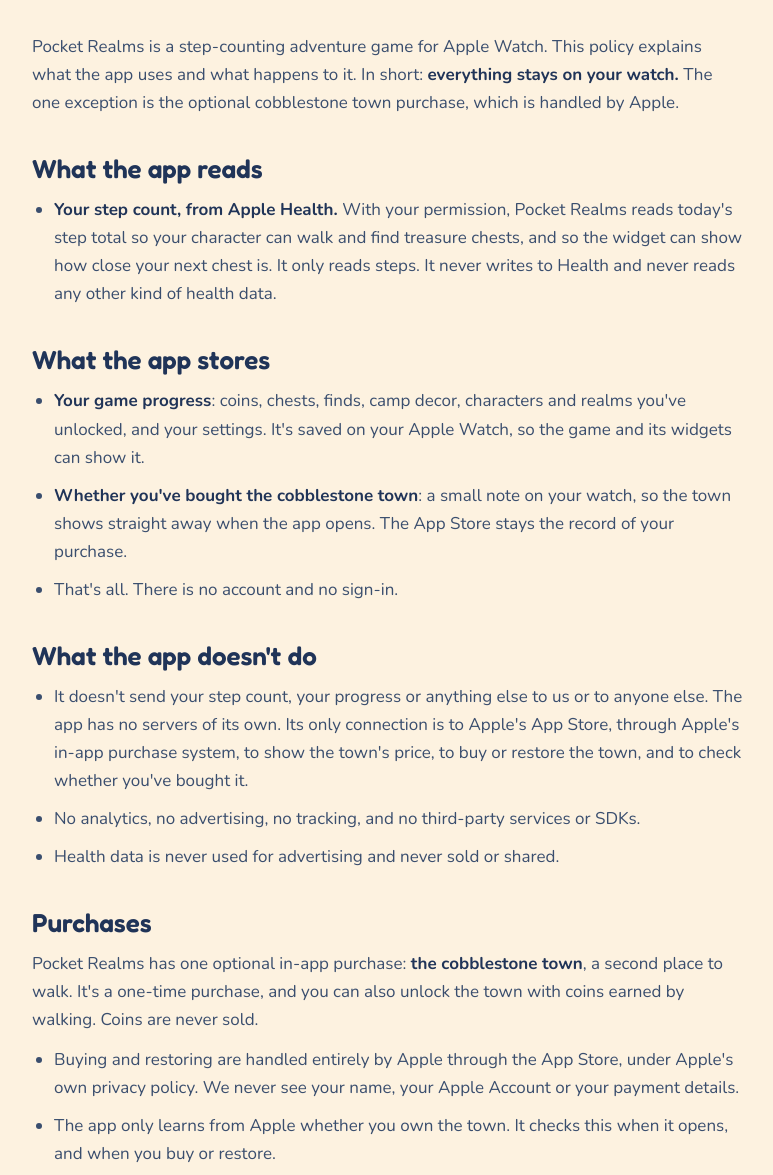
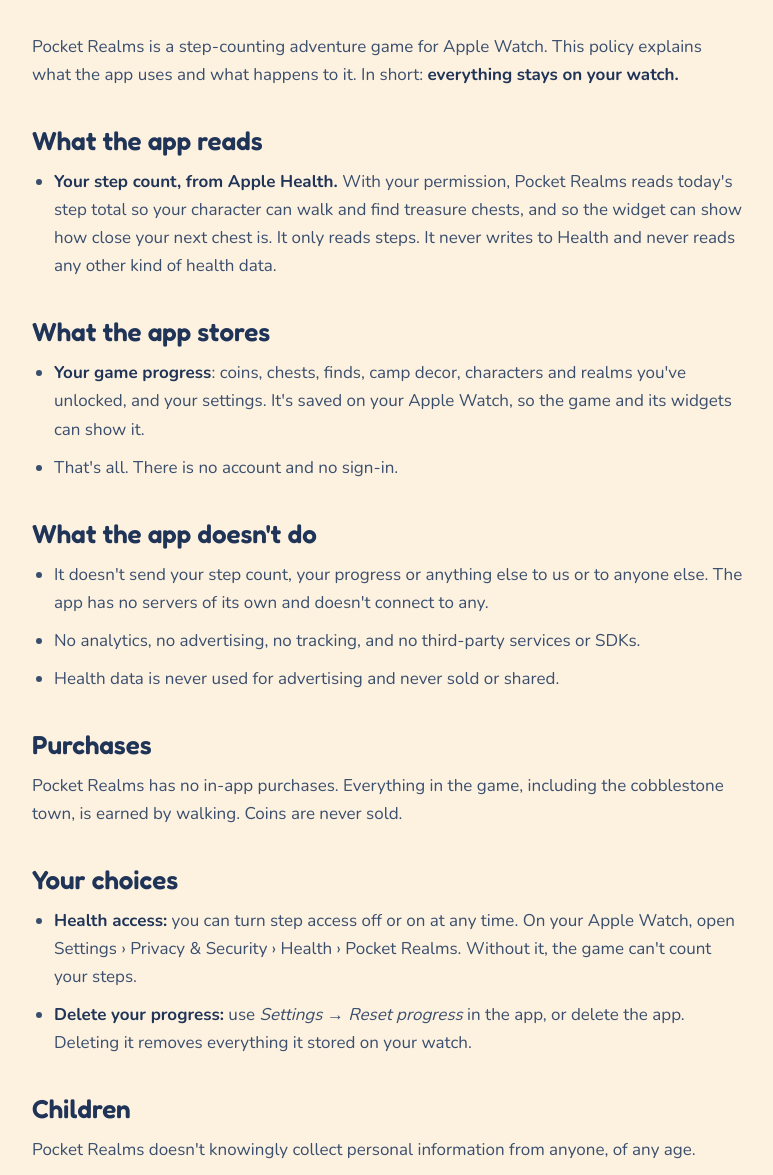
Before and after one commit to genchang/pocketrealms_site, a plain HTML site: page privacy/index.html in a window 1280 px wide. Shown: the part 222-1397 px from the top of the page, without its empty margins (252-1025 px from the left). Drawn offline with Linux system fonts and the light colour scheme.

Commit message:
Remove the town purchase from the privacy policy and support page (1.0 ships without it)
Co-Authored-By: Claude Opus 5.5 <noreply@anthropic.com>
Claude-Session: https://claude.ai/code/session_01MAJvPiSoNbpG4W8Jk43s2H

```diff
--- a/privacy/index.html
+++ b/privacy/index.html
@@ -26,7 +26,7 @@
 <h1>Privacy Policy</h1>
 <p class="meta">Pocket Realms: Step Quest · Last updated: November 2026</p>
 </div>
-<p>Pocket Realms is a step-counting adventure game for Apple Watch. This policy explains what the app uses and what happens to it. In short: <strong>everything stays on your watch.</strong> The one exception is the optional cobblestone town purchase, which is handled by Apple.</p>
+<p>Pocket Realms is a step-counting adventure game for Apple Watch. This policy explains what the app uses and what happens to it. In short: <strong>everything stays on your watch.</strong></p>
 
 <section>
 <h2>What the app reads</h2>
@@ -34,20 +34,19 @@
 </section>
 <section>
 <h2>What the app stores</h2>
-<ul><li><strong>Your game progress</strong>: coins, chests, finds, camp decor, characters and realms you've unlocked, and your settings. It's saved on your Apple Watch, so the game and its widgets can show it.</li><li><strong>Whether you've bought the cobblestone town</strong>: a small note on your watch, so the town shows straight away when the app opens. The App Store stays the record of your purchase.</li><li>That's all. There is no account and no sign-in.</li></ul>
+<ul><li><strong>Your game progress</strong>: coins, chests, finds, camp decor, characters and realms you've unlocked, and your settings. It's saved on your Apple Watch, so the game and its widgets can show it.</li><li>That's all. There is no account and no sign-in.</li></ul>
 </section>
 <section>
 <h2>What the app doesn't do</h2>
-<ul><li>It doesn't send your step count, your progress or anything else to us or to anyone else. The app has no servers of its own. Its only connection is to Apple's App Store, through Apple's in-app purchase system, to show the town's price, to buy or restore the town, and to check whether you've bought it.</li><li>No analytics, no advertising, no tracking, and no third-party services or SDKs.</li><li>Health data is never used for advertising and never sold or shared.</li></ul>
+<ul><li>It doesn't send your step count, your progress or anything else to us or to anyone else. The app has no servers of its own and doesn't connect to any.</li><li>No analytics, no advertising, no tracking, and no third-party services or SDKs.</li><li>Health data is never used for advertising and never sold or shared.</li></ul>
 </section>
 <section>
 <h2>Purchases</h2>
-<p>Pocket Realms has one optional in-app purchase: <strong>the cobblestone town</strong>, a second place to walk. It's a one-time purchase, and you can also unlock the town with coins earned by walking. Coins are never sold.</p>
-<ul><li>Buying and restoring are handled entirely by Apple through the App Store, under Apple's own privacy policy. We never see your name, your Apple Account or your payment details.</li><li>The app only learns from Apple whether you own the town. It checks this when it opens, and when you buy or restore.</li><li>Your purchase is kept by Apple, not in your game progress. Resetting your progress or reinstalling the app doesn't lose it; use <em>Settings → Restore purchases</em> to get it back on a new install.</li></ul>
+<p>Pocket Realms has no in-app purchases. Everything in the game, including the cobblestone town, is earned by walking. Coins are never sold.</p>
 </section>
 <section>
 <h2>Your choices</h2>
-<ul><li><strong>Health access:</strong> you can turn step access off or on at any time. On your Apple Watch, open Settings › Privacy &amp; Security › Health › Pocket Realms. Without it, the game can't count your steps.</li><li><strong>Delete your progress:</strong> use <em>Settings → Reset progress</em> in the app, or delete the app. Deleting it removes everything it stored on your watch. A purchase stays with your Apple Account.</li></ul>
+<ul><li><strong>Health access:</strong> you can turn step access off or on at any time. On your Apple Watch, open Settings › Privacy &amp; Security › Health › Pocket Realms. Without it, the game can't count your steps.</li><li><strong>Delete your progress:</strong> use <em>Settings → Reset progress</em> in the app, or delete the app. Deleting it removes everything it stored on your watch.</li></ul>
 </section>
 <section>
 <h2>Children</h2>
```
Also changed, not shown: support/index.html (+3 -7 lines).
